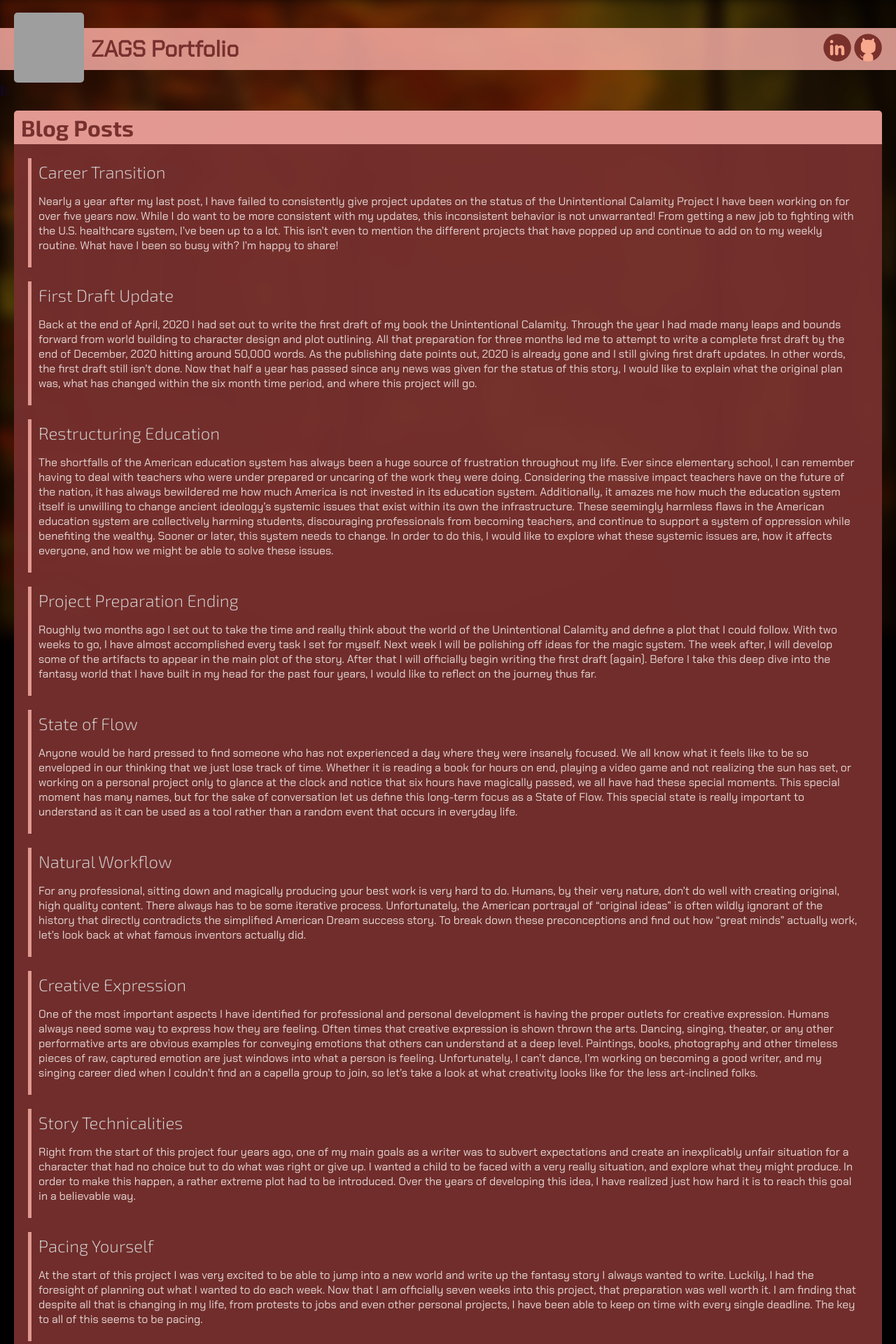
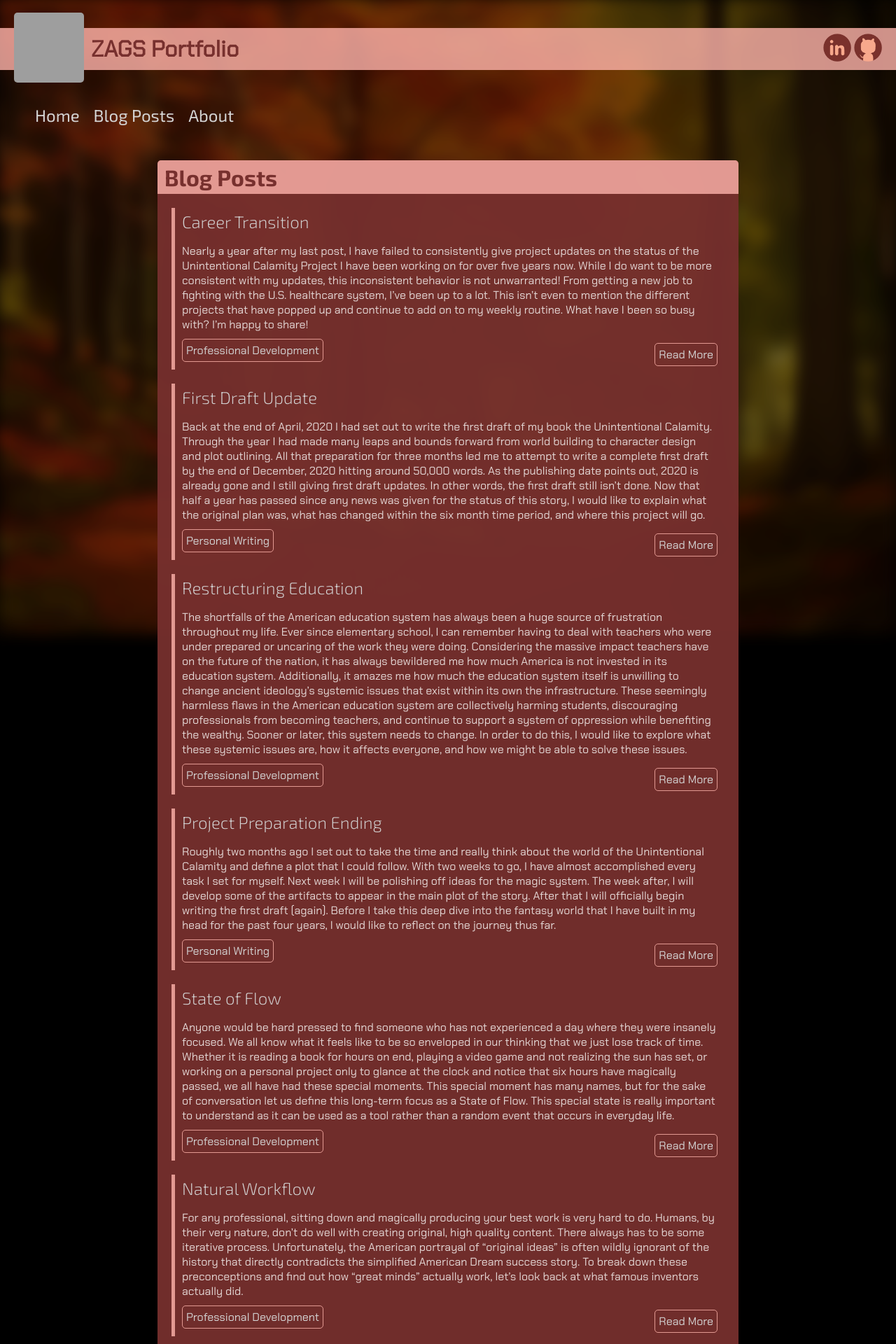
Before and after one commit to Pinemark-Gale/Pinemark-Gale.github.io, a Jekyll site: the page built from blog.html, in a window 1280 px wide. Shown: the top 1920 px of the page at 70% size. Built offline with Jekyll 4.4.1, drawn with Linux system fonts in a browser that asks for light colours; some of the changed text lies outside the part shown; grey boxes are pictures that could not be loaded.

Commit message:
Small style changes and blog page updated. - Small style changes for navigation. - Small style changes for blog page.

```diff
--- a/_layouts/default.html
+++ b/_layouts/default.html
@@ -6,6 +6,8 @@ layout: default
 <!DOCTYPE html>
 <html lang="en">
   <head>
+    <meta charset="UTF-8">
+
     <title>{% if page.title %}{{ page.title }} {% endif %}</title>
 
     {% include meta.html %}
@@ -16,7 +18,8 @@ layout: default
 
   <body>
     <div class="background-image"></div>
-    <nav class="header">
+
+    <header class="header">
       <div class="menu">
         <div class="logo">
           <a href="/"><img src="/images/site-logo.png" alt="Woman in beanie playing violin."></a>
@@ -30,15 +33,30 @@ layout: default
           <a href="https://github.com/Pinemark-Gale"><img src="/images/GitHub.png" alt="GitHub social media icon."></a>
         </div>
       </div>
+    </header>
+
+    <nav class="main-navigation">
+      <a id="home" class="link" href="/">Home</a>
+      <a id="blog" class="link" href="/blog">Blog Posts</a>
+      <a id="about" class="link" href="/about">About</a>
     </nav>
-
-    <a class="link" href="/blog">Blog Posts</a>
-    <a class="link" href="/about">About</a>
 
 
     <div class="content">
         {{ content }}
     </div>
 
+    <script type="text/javascript">
+      const page = window.location.href.split('/')[3];
+
+      if (page == "") {
+        document.getElementById("home").classList.add("current-link");
+      } else {
+        document.getElementById(page).classList.add("current-link");
+      }
+
+
+    </script>
+
   </body>
 </html>
--- a/_sass/_variables.scss
+++ b/_sass/_variables.scss
@@ -36,6 +36,7 @@ $box-shadow: rgba(0, 0, 0, 0.2);
 $item-margin-small: 5px;
 $item-margin-medium: 10px;
 $item-margin-large: 20px;
+$item-margin-xl: 40px;
 
 /*** Padding definitions. ***/
 $item-padding-small: 5px;
--- a/_sass/body-content.scss
+++ b/_sass/body-content.scss
@@ -28,7 +28,8 @@ body {
   border-radius: $small-corner;
   box-shadow: $box-shadow;
   color: $font-main;
-  margin: $item-margin-large;
+  margin: auto;
+  max-width: 830px;
   position: relative;
   padding-bottom: $item-padding-large;
   z-index: 10;
--- a/_sass/navigation.scss
+++ b/_sass/navigation.scss
@@ -60,8 +60,31 @@
     }
 }
 
-.nav {
-    position: sticky;
-    position: -webkit-sticky;
+.main-navigation {
+    display: flex;
+    justify-content: flex-start;
+    font-family: "Exo 2";
+    font-size: 1.5em;
+    flex-wrap: wrap;
+    position: relative;
+    margin: $item-margin-xl;
+    min-width: 300px;
+    width: calc(100% - 80px);
+    z-index: 20;
+
+    a {
+        color: $white;
+        text-decoration: none;
+        margin: $item-margin-medium;
+        transition: $quick-transition;
+    }
+
+    a:hover {
+        color: $highlight-pink;
+    }
+
+    .current-link {
+        border-bottom: $white 2px solid;
+    }
 
 }
--- a/blog.html
+++ b/blog.html
@@ -13,5 +13,13 @@ title: Blog
     <div class="horizontal-body">
       {{ post.excerpt }}
     </div>
+
+    <div class="post-footer">
+      <div class="category-container">
+        {% for category in post.categories %}
+          <div class="category"><a href="{{ site.baseurl }}/{{category}}">{{ category }}</a></div>
+        {% endfor %}      </div>
+      <a href="{{ site.baseurl }}{{ post.url }}" class="read-more">Read More</a>
+    </div>
   </article>
 {% endfor %}
```
